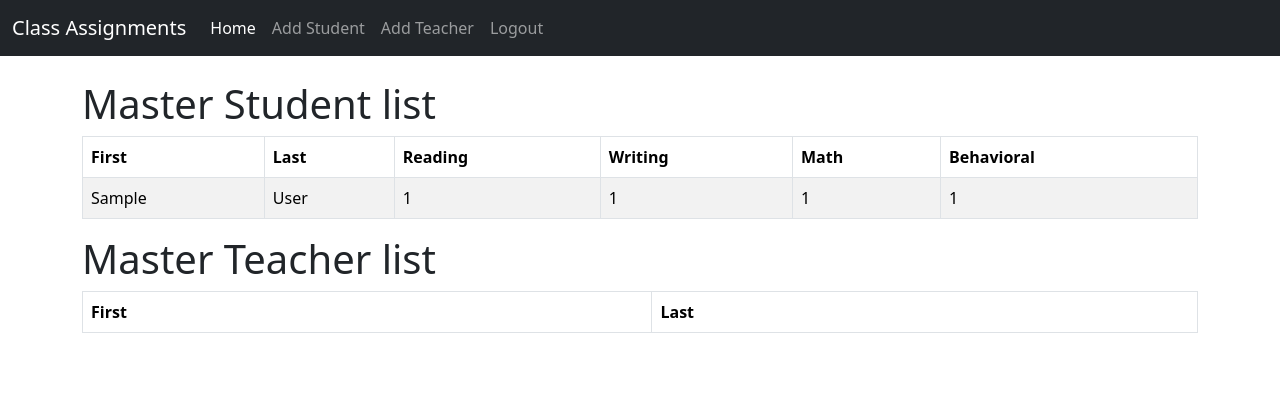
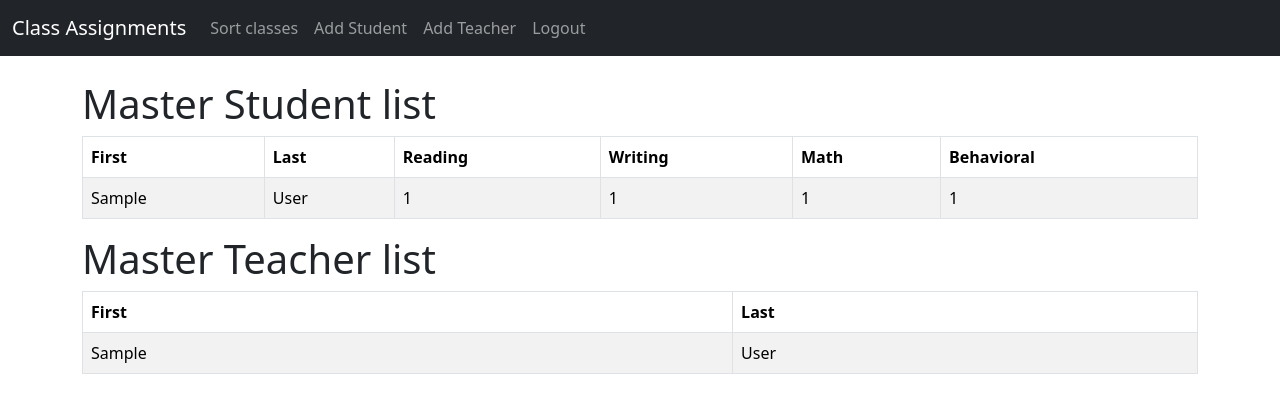
Before and after one commit to JoshGersh/Class-Assignment, a Django app: page / in a window 1280 px wide. Shown: the top 413 px of the page. Run offline with Django 5.2, Linux system fonts and the light colour scheme; a user stored in the database is signed in; tables that the repository leaves empty hold one stand-in row (values such as "Sample post"); lists and menus that the app fills with data are empty.

Commit message:
finished the teacher portion

```diff
--- a/website/templates/home.html
+++ b/website/templates/home.html
@@ -47,22 +47,18 @@
               </tr>
             </thead>
             <tbody>
- <!--
-            {% if students %}
-                {% for student in students %}
-                <tr onclick="window.location='{% url 'update_student' student.id %}'">
-                    <td>{{ student.first_name }}</td>
-                    <td>{{ student.last_name }}</td>
-                    <td>{{ student.reading }}</td>
-                    <td>{{ student.writing }}</td>
-                    <td>{{ student.math }}</td>
-                    <td>{{ student.behavioral }}</td>
+
+            {% if teachers %}
+                {% for teacher in teachers %}
+                <tr onclick="window.location='{% url 'update_teacher' teacher.id %}'">
+                    <td>{{ teacher.first_name }}</td>
+                    <td>{{ teacher.last_name }}</td>
                 </tr>
 
                 {% endfor %}
 
             {% endif %}
-            -->
+
         </tbody>
       </table>
     </div>
--- a/website/templates/navbar.html
+++ b/website/templates/navbar.html
@@ -6,13 +6,14 @@
       </button>
       <div class="collapse navbar-collapse" id="navbarSupportedContent">
         <ul class="navbar-nav me-auto mb-2 mb-lg-0">
-          <li class="nav-item">
-            <a class="nav-link active" aria-current="page" href="#">Home</a>
-          </li>
+
           <li class="nav-item">
 
             {% if user.is_authenticated %}
 
+            <li class="nav-item">
+              <a class="nav-link" href="{% url 'sort_classes' %}">Sort classes</a>
+            </li>
               <li class="nav-item">
                 <a class="nav-link" href="{% url 'add_student' %}">Add Student</a>
               </li>
--- /dev/null
+++ b/website/templates/sort_classes.html
@@ -0,0 +1,6 @@
+{% extends 'base.html' %}
+{% block content %}
+
+<div>Sort Classes</div>
+
+{% endblock %}
--- a/website/templates/add_student.html
+++ b/website/templates/update_teacher.html
@@ -2,10 +2,10 @@
 {% block content %}
 
 <div class="card">
-  <div class="card-header"><strong>Student Record</strong></div>
+  <div class="card-header"><strong>Teacher Record</strong></div>
   <div class="card-body">
     <div class="form-group">
-      <form method="POST" action="{% url 'add_student' %}">
+      <form method="POST" >
         {% csrf_token %}
 
         {{ form.as_p }}
@@ -18,5 +18,5 @@
 
 <br/><br/>
 <a href="{% url 'home' %}" class="btn btn-secondary">Back</a>
-
+<a href="{% url 'delete_teacher' teacher_record.id %}" class="btn btn-danger">Delete</a>
 {% endblock %}
--- a/website/urls.py
+++ b/website/urls.py
@@ -11,5 +11,9 @@
     path('add_student/', views.add_student, name= 'add_student'),
     path('update_student/<int:pk>', views.update_student, name= 'update_student'),
 
-    path('add_teacher/', views.teacher, name= 'add_teacher'),
+    path('add_teacher/', views.add_teacher, name= 'add_teacher'),
+    path('update_teacher/<int:pk>', views.update_teacher, name= 'update_teacher'),
+    path('delete_teacher/<int:pk>', views.delete_teacher, name= 'delete_teacher'),
+
+    path('Sort_Classes', views.sort_classes, name= 'sort_classes'),
 ]
--- a/website/views.py
+++ b/website/views.py
@@ -6,6 +6,8 @@
 
 def home(request):
     students = student.objects.all()
+    teachers = teacher.objects.all()
+
     # Check to see if logging in
     if request.method == 'POST':
         username = request.POST['username']
@@ -20,7 +22,7 @@
             messages.success(request, "There Was An Error Logging In, Please Try Again...")
             return redirect('home')
     else:
-        return render(request, 'home.html', {'students': students})
+        return render(request, 'home.html', {'students': students, 'teachers': teachers})
 
 def login_user(request):
     pass
@@ -93,3 +95,29 @@
         form = AddTeacherForm()
 
     return render(request, 'add_teacher.html', {'form': form})
+
+def update_teacher(request, pk):
+    if request.user.is_authenticated:
+        current_teacher = teacher.objects.get(id=pk)
+        form = AddTeacherForm(request.POST or None, instance=current_teacher)
+        if form.is_valid():
+            form.save()
+            messages.success(request, "Record Has Been Updated!")
+            return redirect('home')
+        return render(request, 'update_teacher.html', {'form': form, 'teacher_record': current_teacher})
+    else:
+        messages.success(request, "You Must Be Logged In...")
+        return redirect('home')
+
+def delete_teacher(request, pk):
+	if request.user.is_authenticated:
+		delete_it = teacher.objects.get(id=pk)
+		delete_it.delete()
+		messages.success(request, "student Deleted Successfully...")
+		return redirect('home')
+	else:
+		messages.success(request, "You Must Be Logged In To Do That...")
+		return redirect('home')
+
+def sort_classes(request):
+    return render(request, 'sort_classes.html', {})
```
